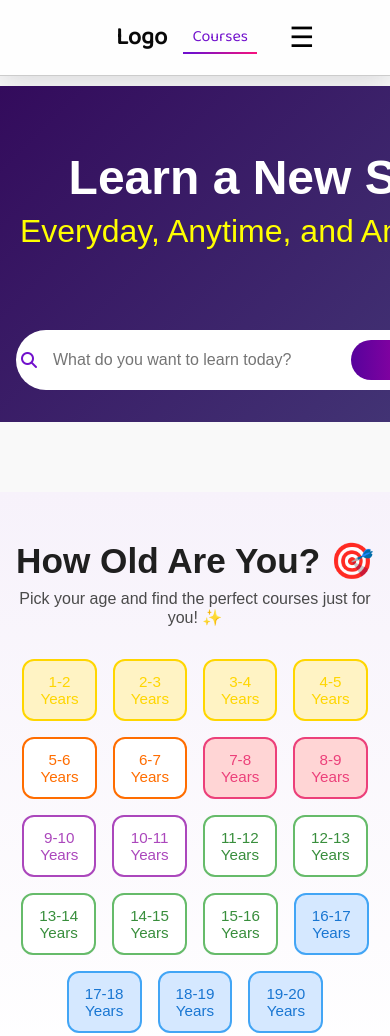
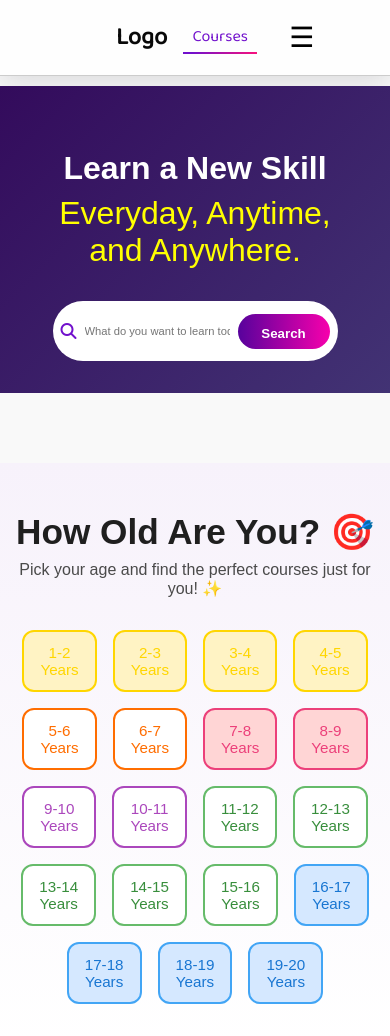
Before and after one commit to jiya-sahu/Course-Browse-Page, a plain HTML site: page index.html in a window 390 px wide. Shown: the top 1036 px of the page. Drawn offline with Linux system fonts and the light colour scheme.

Commit message:
fixed responsiveness

```diff
--- a/styles.css
+++ b/styles.css
@@ -1075,6 +1075,30 @@ font-family: 'Poppins', sans-serif;
 
 
 @media (max-width: 768px) {
+  .hero-section {
+
+  padding: 2rem 1rem;
+  color: white;
+  position: relative;
+  width: 100%;
+  height: 300px;
+
+}.search-bar {
+    margin-top: 2rem;
+    padding: 8px;
+    width: 95%; /* Force it to fit within small screens */
+  }
+
+  .search-bar input {
+    font-size: 0.7rem;
+    padding: 0.5rem;
+
+  }
+
+  .search-bar button {
+    width: 100px;
+    height: 35px;
+  }
   .stat-badge.top{
     visibility: hidden;
   }
@@ -1111,6 +1135,20 @@ font-family: 'Poppins', sans-serif;
         top: 10px;
         text-align: center;
     }
+    .hero-text {
+  text-align: center;
+ width: 300px;
+}
+
+.hero-text h1 {
+  font-size: 2rem;
+
+}
+.hero-text p {
+  font-size: 1rem;
+
+}
+
    .hcard-container {
     flex-direction: column;
     align-items: center;
```
